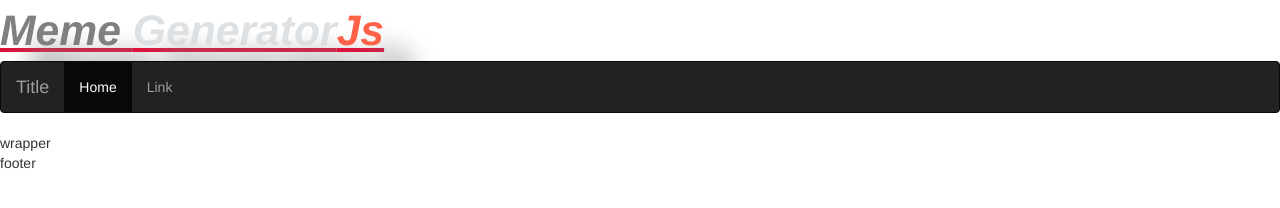
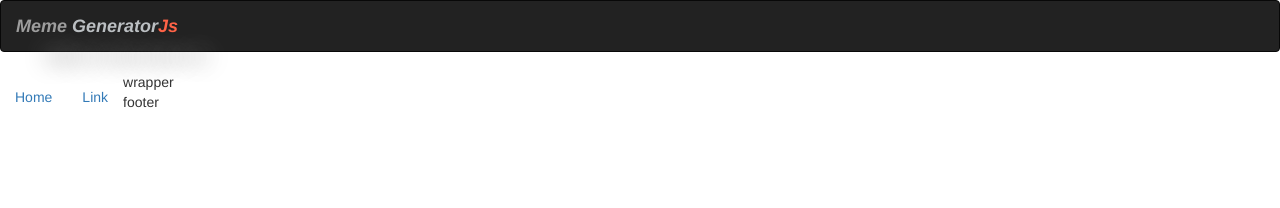
Before and after one commit to sigrom/Projet_formation_meme, a website: page Index.html in a window 1280 px wide. Drawn offline with nearby package versions, Linux system fonts and the light colour scheme.

Commit message:
MAJ NAV BAR

```diff
--- a/Index.html
+++ b/Index.html
@@ -12,11 +12,8 @@
 <link rel="stylesheet" href="/style/style.css">
 </head>
 <body>
-        <header>Meme <span style='font-style: italic;color:rgba(215, 220, 223, 0.849)'>Generator</span><span style='color:tomato'>Js<span></header>
-        <div id='navbar'>
-
-       <div class="navbar navbar-inverse">
-           <a class="navbar-brand" href="#">Title</a>
+        <header><div class="navbar navbar-inverse">
+            <a class="navbar-brand" href="#">Meme <span style='font-style: italic;color:rgba(215, 220, 223, 0.849)'>Generator</span><span style='color:tomato'>Js<span></header></a>
             <ul class="nav navbar-nav">
                 <li class="active">
                     <a href="#">Home</a>
@@ -26,6 +23,9 @@
                 </li>
             </ul>
         </div>
+        <div id='navbar'>
+
+
 
         </div>
         <div id='wrapper'>wrapper</div>
```
Lines whose indentation alone changed are shown as unchanged.
